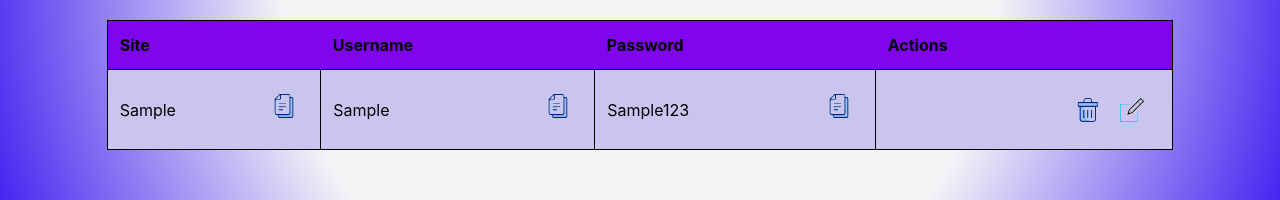
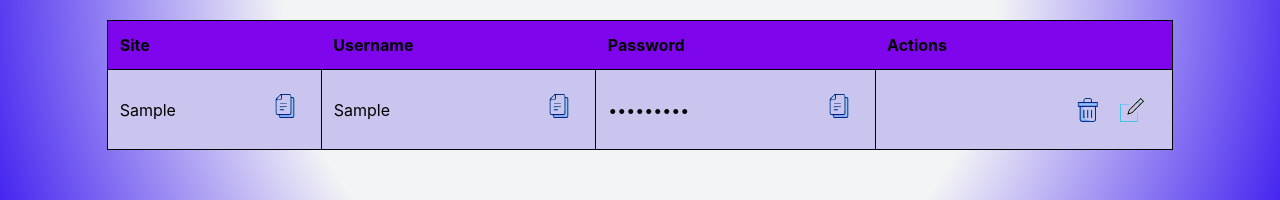
Before and after one commit to HULK-CODDER/Locksy, a React (Vite) app: page / in a window 1280 px wide. Both pictures are taken after typing "Sample", "Sample", "Sample123" into the empty fields and a click on the button "Save". Shown: the part 416-616 px from the top of the page. Built offline with nearby package versions, Linux system fonts and the light colour scheme; no server answers.

Commit message:
Update Manager.jsx

```diff
--- a/src/components/Manager.jsx
+++ b/src/components/Manager.jsx
@@ -143,7 +143,10 @@ const Manager = () => {
                     <img onClick={() => copytext(items.site)} className='w-8 mix-blend-darken contrast-125 absolute top-[25%] cursor-pointer active:scale-85 right-5' src="../copy.gif" alt="" />
                   </td>
                   <td className="p-3 border relative">{items.name} <img onClick={() => copytext(items.name)} className='mix-blend-darken contrast-125 w-8 absolute top-[25%] cursor-pointer active:scale-85 right-5' src="../copy.gif" alt="" /></td>
-                  <td className="p-3 border relative">{items.pass} <img onClick={() => copytext(items.pass)} className='mix-blend-darken contrast-125 w-8 absolute top-[25%] cursor-pointer active:scale-85 right-5' src="../copy.gif" alt="" /></td>
+                 <td className="p-3 border relative">
+                    {"•".repeat(items.pass.length)}
+                    <img onClick={() => copytext(items.pass)} className='mix-blend-darken contrast-125 w-8 absolute top-[25%] cursor-pointer active:scale-85 right-5' src="../copy.gif" alt="" />
+                  </td>
                   <td className="p-3 border relative">
                     <span className='w-full flex items-center justify-end gap-3 pr-3'>
                       <img onClick={() => { deletepassword(items.id) }} className='w-8 cursor-pointer active:scale-90 mix-blend-darken contrast-125' src="../delete.gif" alt="" />
```
